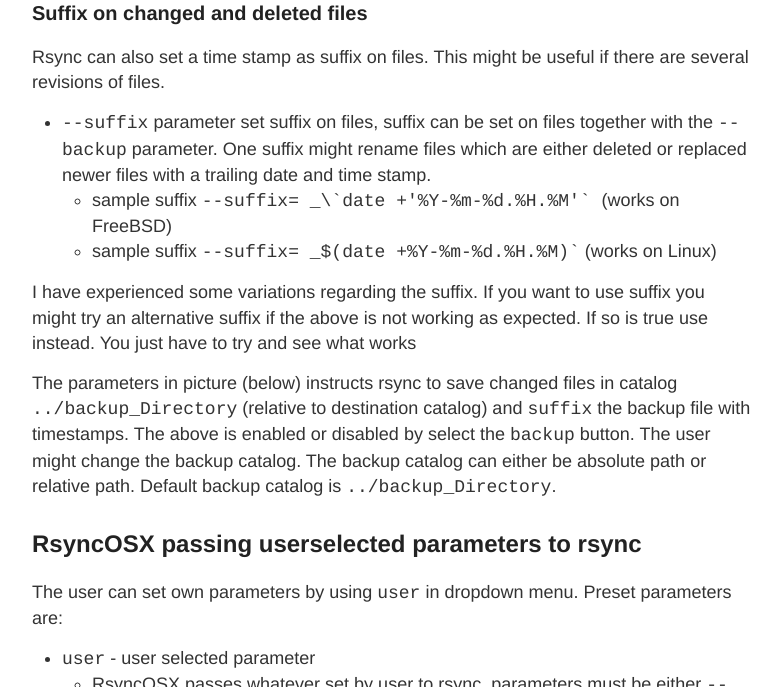
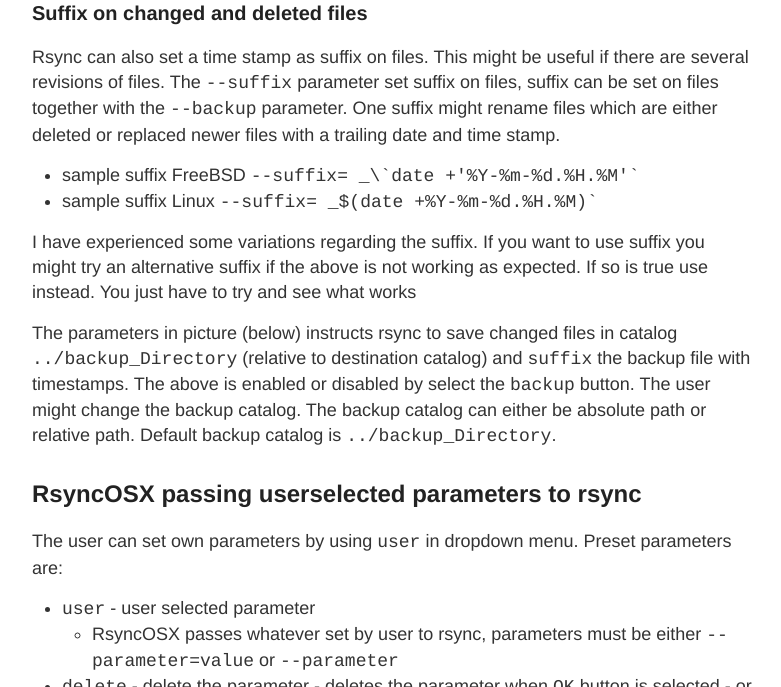
Before and after one commit to d2s/Documentation, a Jekyll site: the page built from _posts/2018-04-10-Parameters.md, in a window 1280 px wide and 900 px high, scrolled down 895 px, cut to the strip 213-900 px from the top of the window. Shown: the whole strip, without its empty margins (248-1029 px from the left). Built offline with Jekyll 4.4.1, drawn with Linux system fonts in a browser that asks for light colours.

Commit message:
Update 2018-04-10-Parameters.md

```diff
--- a/_posts/2018-04-10-Parameters.md
+++ b/_posts/2018-04-10-Parameters.md
@@ -25,11 +25,10 @@ You can instruct rsync to save changed and deleted files in a separate backup ca
 
 ### Suffix on changed and deleted files
 
-Rsync can also set a time stamp as suffix on files. This might be useful if there are several revisions of files.
+Rsync can also set a time stamp as suffix on files. This might be useful if there are several revisions of files. The `--suffix` parameter set suffix on files, suffix can be set on files together with the `--backup` parameter. One suffix might rename files which are either deleted or replaced newer files with a trailing date and time stamp.
 
-- `--suffix` parameter set suffix on files, suffix can be set on files together with the `--backup` parameter. One suffix might rename files which are either deleted or replaced newer files with a trailing date and time stamp.
-	- sample suffix <code>--suffix= _\`date +'%Y-%m-%d.%H.%M'` </code> (works on FreeBSD)
-	- sample suffix <code>--suffix= _$(date +%Y-%m-%d.%H.%M)`</code> (works on Linux)
+- sample suffix FreeBSD <code>--suffix= _\`date +'%Y-%m-%d.%H.%M'`</code>
+- sample suffix Linux <code>--suffix= _$(date +%Y-%m-%d.%H.%M)`</code>
 
 I have experienced some variations regarding the suffix. If you want to use suffix you might try an alternative suffix if the above is not working as expected. If so is true use  instead. You just have to try and see what works
 
```
